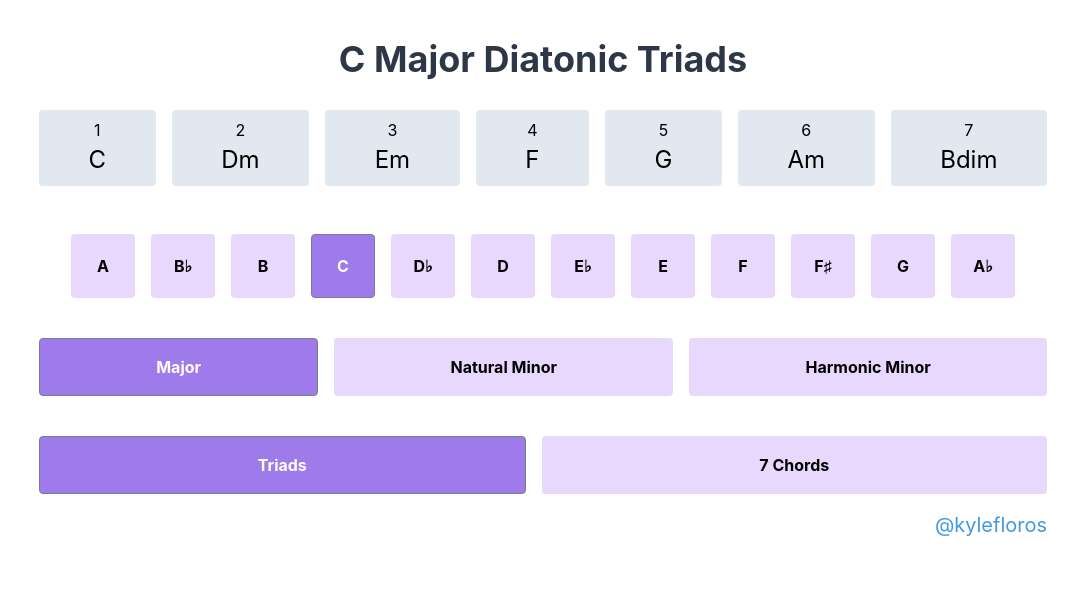
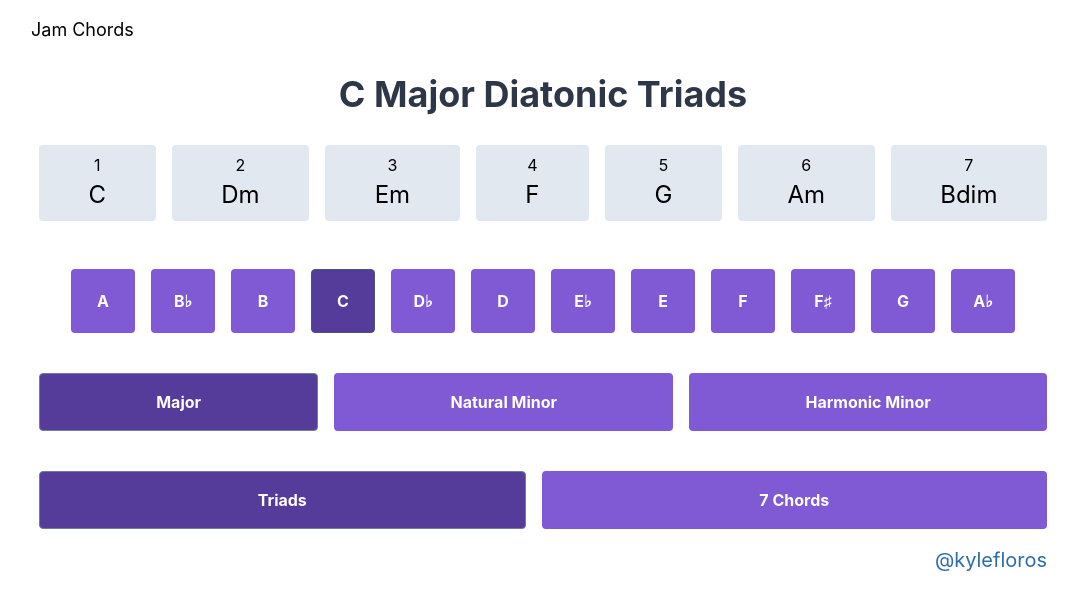
Before and after one commit to kylefloros/chords, a React (Create React App) app: page / in a window 1280 px wide. Shown: the top 610 px of the page, without its empty margins (97-1175 px from the left). Built offline with nearby package versions, Linux system fonts and the light colour scheme.

Commit message:
Colors, headers, li's

```diff
--- a/src/App.js
+++ b/src/App.js
@@ -11,10 +11,11 @@ function App() {
         <KeyTypeContextProvider>
           <ChordTypeContextProvider>
             <KeyContextProvider>
+              <h5 className="text-lg self-start mt-4">Jam Chords</h5>
               <ChordsInKey></ChordsInKey>
               <KeyOptionsWrapper></KeyOptionsWrapper>
               <a
-                className="m-2 self-end text-blue-500 text-xl hover:underline"
+                className="m-2 self-end text-blue-700 text-xl hover:underline"
                 href="https://twitter.com/kylefloros"
                 target="_blank"
               >
--- a/src/components/KeyInfo/ChordsInKey.js
+++ b/src/components/KeyInfo/ChordsInKey.js
@@ -22,7 +22,7 @@ export default function ChordsInKey() {
   const formattedChordType = chordTypeLookup[chordType];
 
   return (
-    <div className="flex flex-col items-center w-full sm:mt-4">
+    <div className="flex flex-col items-center w-full sm:mt-2">
       <div className="font-bold text-xl sm:text-2xl md:text-4xl text-gray-800 mt-4">
         {" " +
           displayKey +
--- a/src/components/KeyOptions/ChordTypeButton.js
+++ b/src/components/KeyOptions/ChordTypeButton.js
@@ -5,13 +5,13 @@ export default function KeyButton(props) {
   const { chordType, setChordType } = useContext(ChordTypeContext);
 
   const defaultStyles =
-    "flex font-bold flex-grow justify-center items-center m-2 p-4 bg-purple-200 cursor-pointer rounded";
+    "flex text-white font-bold flex-grow justify-center items-center m-2 p-4 bg-purple-600 cursor-pointer rounded";
   return (
     <li
       className={
         chordType === props.value
-          ? defaultStyles + " bg-purple-500 text-white border border-gray-600"
-          : defaultStyles + " hover:bg-purple-300"
+          ? defaultStyles + " bg-purple-800 border border-gray-600"
+          : defaultStyles + " hover:bg-purple-700"
       }
       onClick={() => setChordType(props.value)}
     >
--- a/src/components/KeyOptions/ChordTypeSelector.js
+++ b/src/components/KeyOptions/ChordTypeSelector.js
@@ -3,9 +3,9 @@ import ChordTypeButton from "./ChordTypeButton";
 
 export default function ChordType() {
   return (
-    <div className="flex justify-start w-full">
+    <ul className="flex justify-start w-full">
       <ChordTypeButton value="triad">Triads</ChordTypeButton>
       <ChordTypeButton value="tetrad">7 Chords</ChordTypeButton>
-    </div>
+    </ul>
   );
 }
--- a/src/components/KeyOptions/KeyButton.js
+++ b/src/components/KeyOptions/KeyButton.js
@@ -4,13 +4,13 @@ import { KeyContext } from "../../contexts/KeyContext";
 export default function KeyButton(props) {
   const { key, setKey } = useContext(KeyContext);
   const defaultStyles =
-    "flex font-bold justify-center items-center m-2 w-16 h-16 bg-purple-200 cursor-pointer rounded";
+    "flex text-white font-bold justify-center items-center m-2 w-16 h-16 bg-purple-600 cursor-pointer rounded";
   return (
     <li
       className={
         key === props.value
-          ? defaultStyles + " bg-purple-500 text-white border border-gray-600"
-          : defaultStyles + " hover:bg-purple-300"
+          ? defaultStyles + " bg-purple-800 border border-gray-700"
+          : defaultStyles + " hover:bg-purple-700"
       }
       onClick={() => setKey(props.value)}
     >
--- a/src/components/KeyOptions/KeyTypeButton.js
+++ b/src/components/KeyOptions/KeyTypeButton.js
@@ -4,13 +4,13 @@ import { KeyTypeContext } from "../../contexts/KeyTypeContext";
 export default function KeyButton(props) {
   const { keyType, setKeyType } = useContext(KeyTypeContext);
   const defaultStyles =
-    "flex font-bold flex-grow justify-center items-center m-2 p-4 bg-purple-200 cursor-pointer rounded";
+    "flex text-white font-bold flex-grow justify-center items-center m-2 p-4 bg-purple-600 cursor-pointer rounded";
   return (
     <li
       className={
         keyType === props.value
-          ? defaultStyles + " bg-purple-500 text-white border border-gray-600"
-          : defaultStyles + " hover:bg-purple-300"
+          ? defaultStyles + " bg-purple-800 text-white border border-gray-600"
+          : defaultStyles + " hover:bg-purple-700"
       }
       onClick={() => setKeyType(props.value)}
     >
--- a/src/components/KeyOptions/KeyTypeSelector.js
+++ b/src/components/KeyOptions/KeyTypeSelector.js
@@ -3,10 +3,10 @@ import KeyTypeButton from "./KeyTypeButton";
 
 export default function KeyType() {
   return (
-    <div className="flex flex-wrap w-full mb-6">
+    <ul className="flex flex-wrap w-full mb-6">
       <KeyTypeButton value="major">Major</KeyTypeButton>
       <KeyTypeButton value="natural_minor">Natural Minor</KeyTypeButton>
       <KeyTypeButton value="harmonic_minor">Harmonic Minor</KeyTypeButton>
-    </div>
+    </ul>
   );
 }
```
